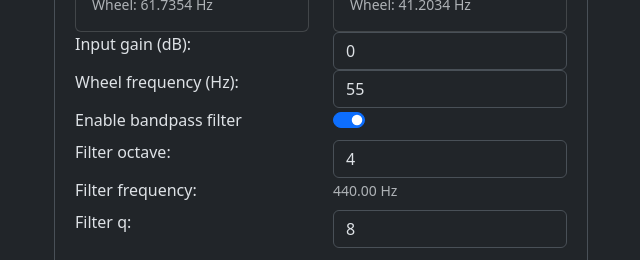
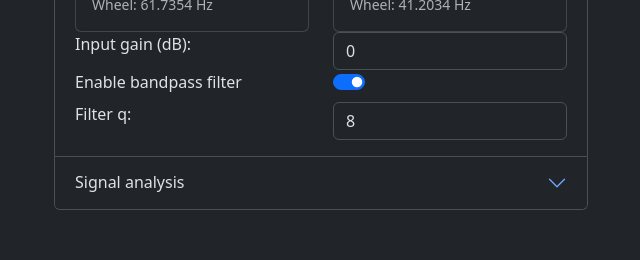
Before and after one commit to frun36/strobe-tuner, a React (Vite) app: page / in a window 1280 px wide. Shown: the part 1116-1376 px from the top of the page, without its empty margins (319-959 px from the left). After the commit the page ends 1326 px from the top, so only its background shows below. Built offline with nearby package versions, Linux system fonts and the light colour scheme; no server answers.

Commit message:
Remove redundant controls

```diff
--- a/src/components/Settings.jsx
+++ b/src/components/Settings.jsx
@@ -5,9 +5,7 @@ import NotePicker from "./NotePicker";
 
 export default function Settings({ pitch, updater, defaultSettings }) {
     const inputGainRef = useRef(null);
-    const wheelFrequencyRef = useRef(null);
     const filterOnRef = useRef(null);
-    const filterOctaveRef = useRef(null);
     const filterQRef = useRef(null);
 
     const [tuningParams, setTuningParams] = useState({
@@ -51,34 +49,8 @@ export default function Settings({ pitch, updater, defaultSettings }) {
 
         <Form.Group>
             <Row>
-                <Col><Form.Label>Wheel frequency (Hz): </Form.Label></Col>
-                <Col><Form.Control ref={wheelFrequencyRef} type="number" min={0.0} step={0.01} defaultValue={defaultSettings.wheelFrequency} onChange={changeHandler} /></Col>
-            </Row>
-        </Form.Group>
-
-        <Form.Group>
-            <Row>
                 <Col><Form.Label>Enable bandpass filter</Form.Label></Col>
                 <Col><Form.Check ref={filterOnRef} type="switch" defaultChecked={defaultSettings.filterOn} onChange={changeHandler} /></Col>
-            </Row>
-        </Form.Group>
-
-        <Form.Group>
-            <Row>
-                <Col><Form.Label>Filter octave: </Form.Label></Col>
-                <Col><Form.Control ref={filterOctaveRef} type="number" min={1} defaultValue={defaultSettings.filterOctave} max={7} onChange={changeHandler} /></Col>
-            </Row>
-        </Form.Group>
-        <Form.Group>
-            <Row>
-                <Col><Form.Label>Filter frequency:  </Form.Label></Col>
-                <Col><Form.Text as="out">
-                    {
-                        (wheelFrequencyRef.current && filterOctaveRef.current ?
-                            (wheelFrequencyRef.current.value * Math.pow(2, filterOctaveRef.current.value - 1)).toFixed(2) :
-                            (defaultSettings.wheelFrequency * Math.pow(2, defaultSettings.filterOctave - 1)).toFixed(2)) + " Hz"
-                    }
-                </Form.Text></Col>
             </Row>
         </Form.Group>
 
```
